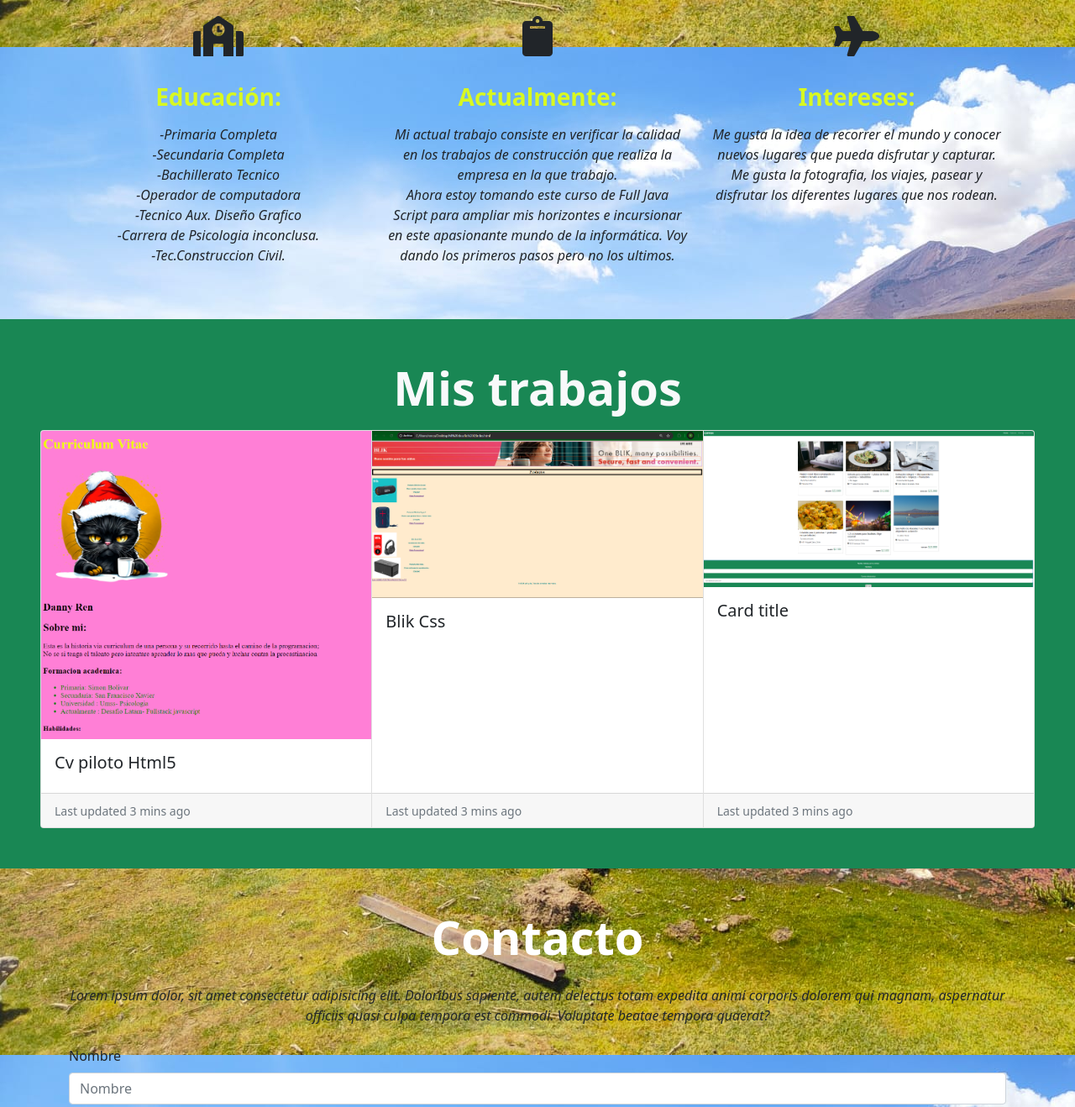
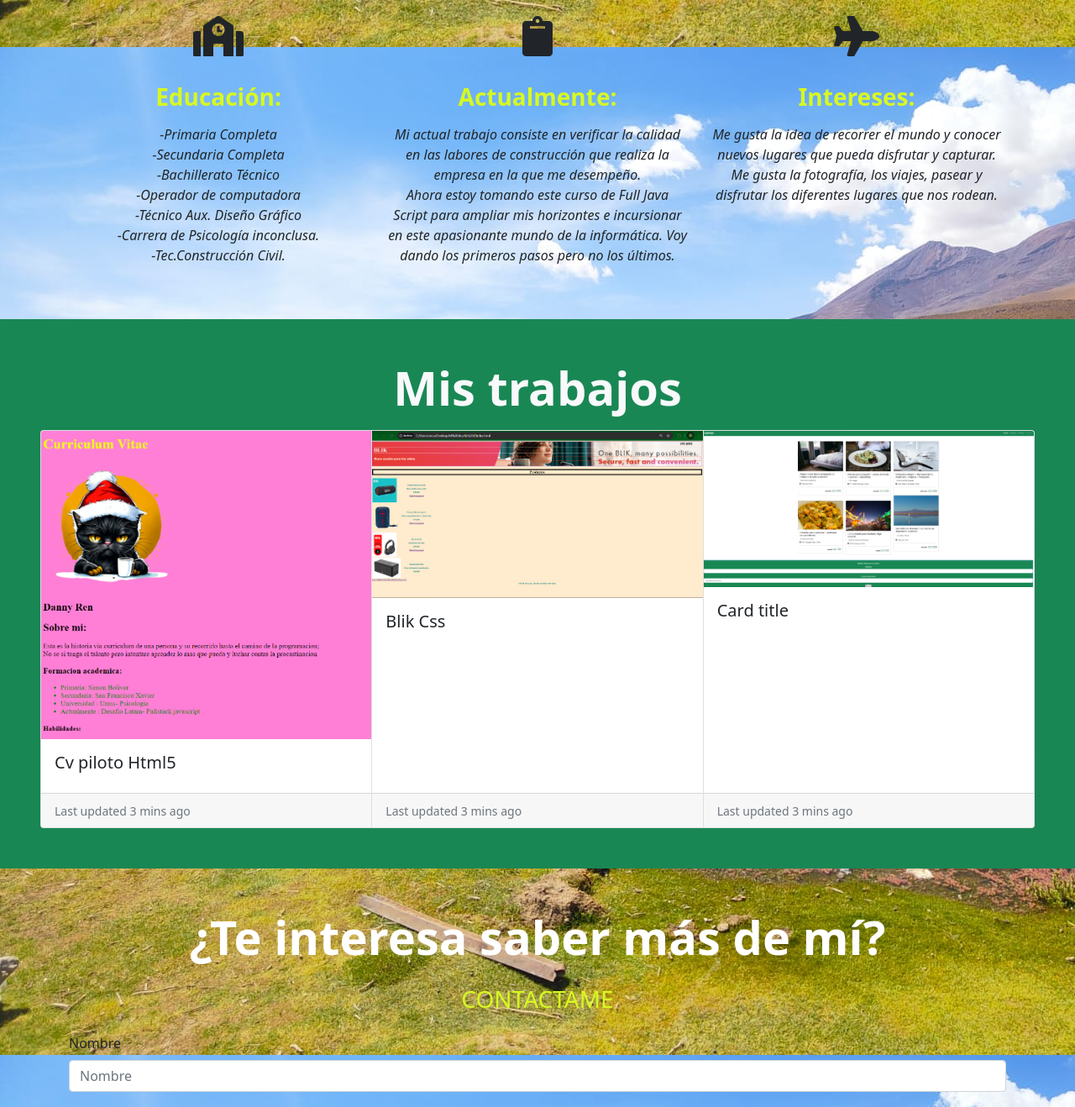
Before and after one commit to FannyFigueroa/dannyRMstart.github.io, a plain HTML site: page index.html in a window 1280 px wide. Shown: the part 1144-2462 px from the top of the page at 84% size. Drawn offline with nearby package versions, Linux system fonts and the light colour scheme.

Commit message:
modificada ortografía y redacción

```diff
--- a/index.html
+++ b/index.html
@@ -52,7 +52,7 @@
                     Disfruta la exploración  <br> por el mundo de la programación.
                 </h1>
                 <p class="my-5">
-                    Acompañame en esta nueva faceta de mi vida donde me sumerjo en el mundo de la tecnologia, escalo el peldaño del conocimiento sobre la programación. No sera facil pero no existe la posibilidad de retroceder.
+                    Acompañame en esta nueva faceta de mi vida donde me sumerjo en el mundo de la tecnología, escalo el peldaño del conocimiento sobre la programación. No sera facil, pero no existe la posibilidad de retroceder.
 
                 </p>
                 <div class="mb-5 pb-5">
@@ -68,7 +68,7 @@
         <h2 class="display-3 fw-bold my-4">Acerca de mi</h2>
 
         <p class="my-4 text-light">
-        Soy una persona soñadora que esta en constante aprendizaje, con ganas de comerme al mundo, voy paso a paso hasta lograr cada meta propuesta. </p>
+        Soy una persona soñadora que está en constante aprendizaje, con ganas de comerme al mundo, voy paso a paso hasta lograr cada meta propuesta. </p>
 
 
         <div class="row">
@@ -76,19 +76,19 @@
                 <i class="fas fa-school fa-3x my-3"></i>
                 <h3 class="my-3 fw-bold">Educación:</h3>
                 <p class="my-3 style">
-                -Primaria Completa <br>-Secundaria Completa<br>-Bachillerato Tecnico <br>-Operador de computadora<br>-Tecnico Aux. Diseño Grafico<br>-Carrera de Psicologia inconclusa.<br>-Tec.Construccion Civil.
+                -Primaria Completa <br>-Secundaria Completa<br>-Bachillerato Técnico <br>-Operador de computadora<br>-Técnico Aux. Diseño Gráfico<br>-Carrera de Psicología inconclusa.<br>-Tec.Construcción Civil.
                 </p>
             </div>
             <div class="col-12 col-md-4">
                 <i class="fas fa-clipboard fa-3x my-3"></i>
                 <h3 class="my-3 fw-bold">Actualmente:</h3>
-                <p class="my-3"> Mi actual trabajo consiste en verificar la calidad en los trabajos de  construcción que realiza la empresa en la que trabajo.<br>Ahora estoy tomando este curso de Full Java Script para ampliar mis horizontes e incursionar en este apasionante mundo de la informática. Voy dando los primeros pasos pero no los ultimos.                </p>
+                <p class="my-3"> Mi actual trabajo consiste en verificar la calidad en las labores de construcción que realiza la empresa en la que me desempeño.<br>Ahora estoy tomando este curso de Full Java Script para ampliar mis horizontes e incursionar en este apasionante mundo de la informática. Voy dando los primeros pasos pero no los últimos.</p>
             </div>
             <div class="col-12 col-md-4">
                 <i class="fas fa-plane fa-3x my-3"></i>
                 <h3 class="my-3 fw-bold">Intereses:</h3>
                 <p class="my-3">
-                Me gusta la idea de recorrer el mundo y conocer nuevos lugares que pueda disfrutar y capturar.<br>Me gusta la fotografia, los viajes, pasear y disfrutar los diferentes lugares que nos rodean.
+                Me gusta la idea de recorrer el mundo y conocer nuevos lugares que pueda disfrutar y capturar.<br>Me gusta la fotografía, los viajes, pasear y disfrutar los diferentes lugares que nos rodean.
                 </p>
             </div>
         </div>
@@ -130,13 +130,9 @@
     </section>
     <section id="Contacto" class="container my-5">
 
-        <h2 class="display-4 fw-bold text-center my-4">Contacto</h2>
+        <h2 class="display-4 fw-bold text-center my-4">¿Te interesa saber más de mí?</h2>
 
-        <p class="text-center my-4 d-none d-md-block">Lorem ipsum dolor, sit amet consectetur adipisicing elit.
-            Doloribus
-            sapiente, autem delectus totam expedita
-            animi corporis dolorem qui magnam, aspernatur officiis quasi culpa tempora est commodi. Voluptate beatae
-            tempora quaerat?</p>
+        <h3 class="text-center my-4 d-none d-md-block">CONTACTAME</h3>
 
         <form>
 
@@ -157,7 +153,7 @@
                 <textarea class="form-control" placeholder="Escribe aquí tu mensaje"></textarea>
             </div>
 
-            <div class="my-3 text-end">
+            <div class="my-3 text-center">
                 <button class="btn btn-info text-light">Enviar</button>
             </div>
 
```
